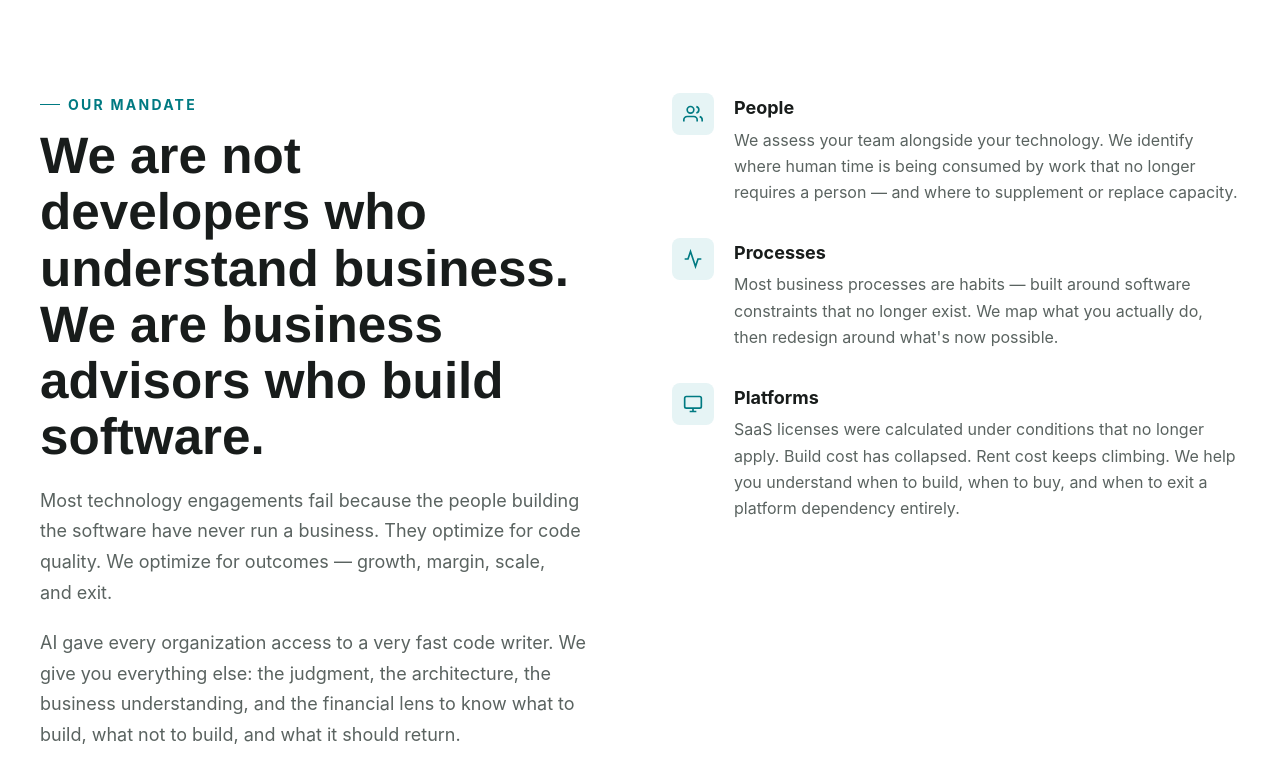
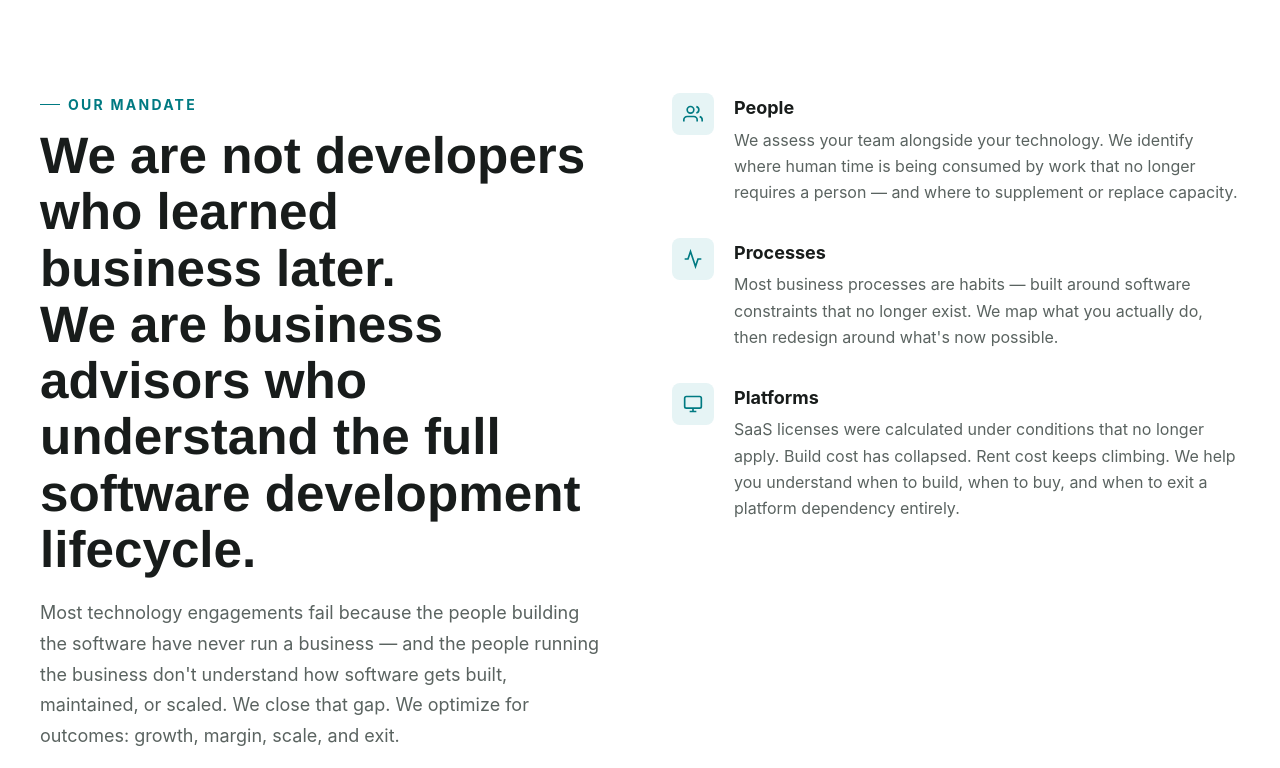
Before and after one commit to jpatalano/stature-advisors-website, a plain HTML site: page index.html in a window 1280 px wide. Shown: the part 1120-1888 px from the top of the page. Drawn offline with Linux system fonts and the light colour scheme; a web font is replaced by a local one.

Commit message:
Update core positioning line to SDLC framing

```diff
--- a/index.html
+++ b/index.html
@@ -134,9 +134,9 @@
     <div class="mandate__grid">
       <div class="mandate__left">
         <p class="section-eyebrow">Our Mandate</p>
-        <h2 class="section-title">We are not developers who understand business.<br>We are business advisors who build software.</h2>
+        <h2 class="section-title">We are not developers who learned business later.<br>We are business advisors who understand the full software development lifecycle.</h2>
         <p class="section-body">
-          Most technology engagements fail because the people building the software have never run a business. They optimize for code quality. We optimize for outcomes — growth, margin, scale, and exit.
+          Most technology engagements fail because the people building the software have never run a business — and the people running the business don't understand how software gets built, maintained, or scaled. We close that gap. We optimize for outcomes: growth, margin, scale, and exit.
         </p>
         <p class="section-body" style="margin-top:1.25rem;">
           AI gave every organization access to a very fast code writer. We give you everything else: the judgment, the architecture, the business understanding, and the financial lens to know what to build, what not to build, and what it should return.
```
